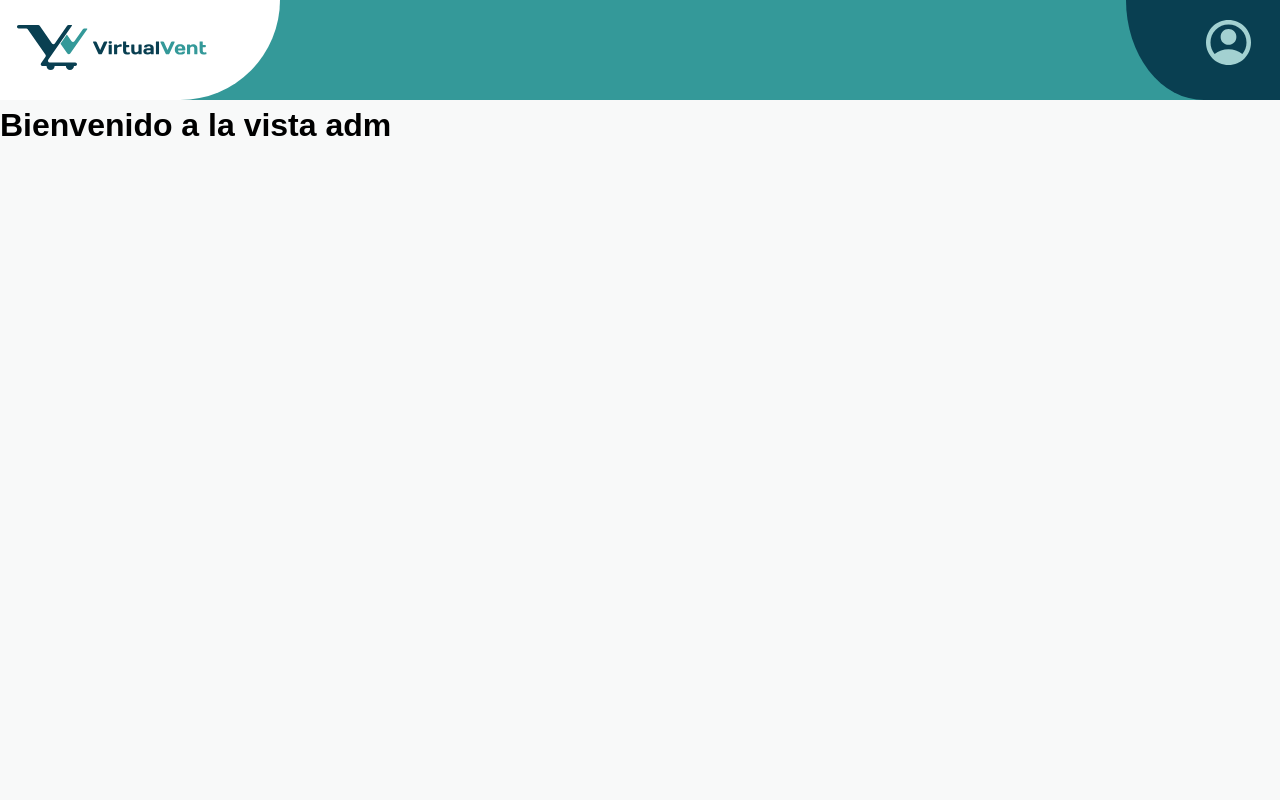
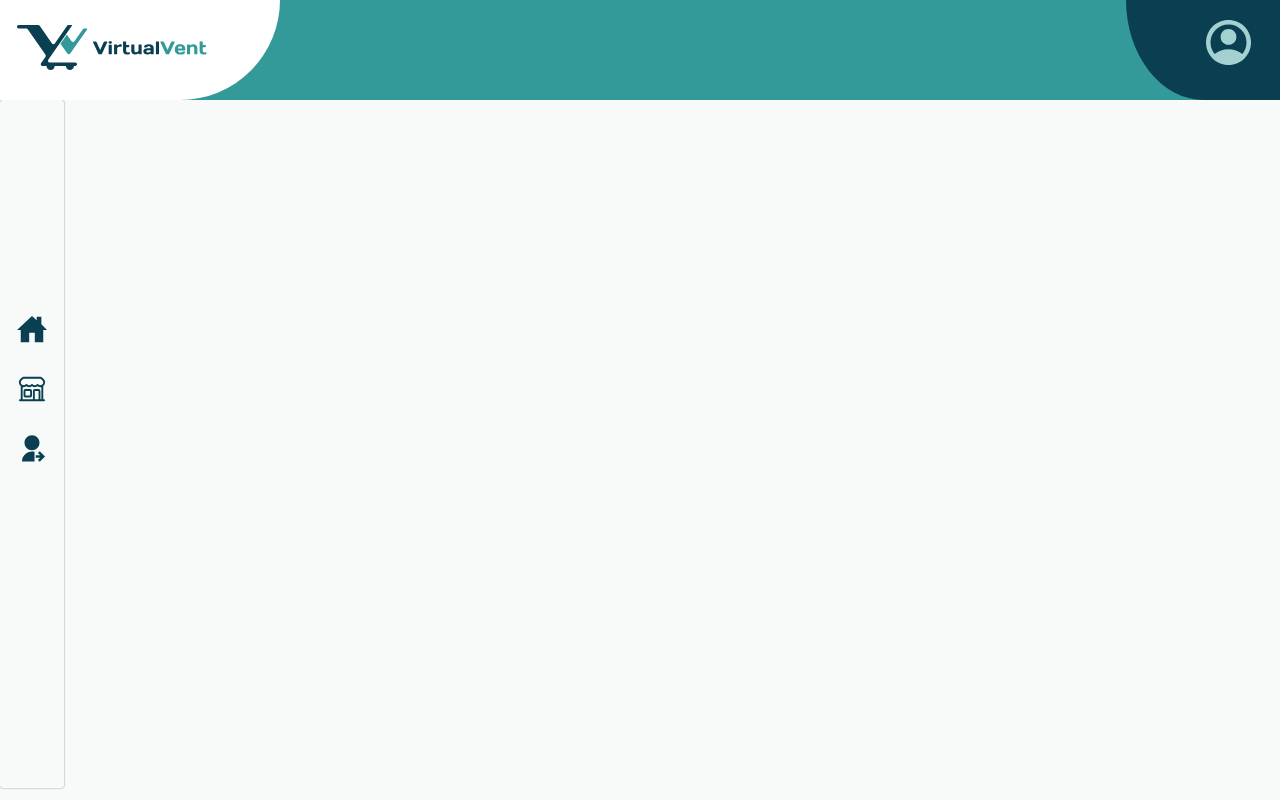
Before and after one commit to transdigitalcoop/virtualvent-cliente, a React (Vite) app: page /admin/home in a window 1280 px wide. Built offline with nearby package versions, Linux system fonts and the light colour scheme; a web font is replaced by a local one.

Commit message:
primeras versiones del panel administrativo

```diff
--- a/src/admin/pages/HomeAdm.jsx
+++ b/src/admin/pages/HomeAdm.jsx
@@ -1,11 +1,12 @@
-import React from 'react'
-import NavbarAdm from '../ui/NavbarAdm'
+import React from 'react';
+import NavbarAdm from '../ui/NavbarAdm';
+import SidebarAdm from '../ui/SidebarAdm';
 
 const HomeAdm = () => {
   return (
     <>
         <NavbarAdm />
-        <h1>Bienvenido a la vista adm</h1>
+        <SidebarAdm />
     </>
   )
 }
--- a/src/admin/pages/LoginAdm.jsx
+++ b/src/admin/pages/LoginAdm.jsx
@@ -1,30 +1,77 @@
-import React from "react";
+import React, { useState } from "react";
 import "../styles/loginadm.css";
 
 const LoginAdm = () => {
-  return(
+  const [email, setEmail] = useState("");
+  const [password, setPassword] = useState("");
+  const [error, setError] = useState("");
+
+  const handleSubmit = async (e) => {
+    e.preventDefault();
+    setError("");
+
+    try {
+      const response = await fetch("http://localhost:4000/api/superusuarios/login", {
+        method: "POST",
+        headers: {
+          "Content-Type": "application/json",
+        },
+        body: JSON.stringify({ email, password }),
+      });
+
+      if (!response.ok) {
+        throw new Error("Login failed");
+      }
+
+      const data = await response.json();
+      // Manejar la respuesta del backend, por ejemplo, guardar el token en localStorage
+      localStorage.setItem("token", data.token);
+      // Redirigir al usuario a la página de administración
+      window.location.href = "/admin/home";
+    } catch (error) {
+      setError("Error al iniciar sesión. Por favor, verifica tus credenciales.");
+    }
+  };
+
+  return (
     <>
       <div className="admin-container">
         <div className="admin-container-login">
           <h1>Bienvenido a VirtualVent</h1>
           <div className="admin-container-login-form">
-                    <form>
+            <form onSubmit={handleSubmit}>
               <div className="admin-container-login-form-group">
                 <label htmlFor="email">Email:</label>
-                            <input type="email" id="email" name="email" required />
+                <input
+                  type="email"
+                  id="email"
+                  name="email"
+                  value={email}
+                  onChange={(e) => setEmail(e.target.value)}
+                  required
+                />
               </div>
               <div className="admin-container-login-form-group">
                 <label htmlFor="password">Contraseña:</label>
-                            <input type="password" id="password" name="password" required />
+                <input
+                  type="password"
+                  id="password"
+                  name="password"
+                  value={password}
+                  onChange={(e) => setPassword(e.target.value)}
+                  required
+                />
               </div>
               <div className="admin-container-login-form-submit">
                 <button type="submit">Iniciar sesión</button>
               </div>
+              <p className={`error ${error ? "show" : ""}`}>{error}</p>
             </form>
           </div>
         </div>
       </div>
     </>
-  )};
+  );
+};
 
 export default LoginAdm;
--- a/src/admin/styles/loginadm.css
+++ b/src/admin/styles/loginadm.css
@@ -14,7 +14,7 @@ body {
   margin: auto;
   background-color: white;
   width: 400px;
-  height: 360px;
+  min-height: 360px; /* Cambiado de height a min-height */
   padding: 1% 3%;
   border-width: 2px;
   border-color: black;
@@ -23,6 +23,7 @@ body {
   box-shadow: 0px 0px 5px #0006;
   display: flex;
   flex-direction: column;
+  transition: min-height 0.3s ease; /* Cambiado de height a min-height */
 }
 
 .admin-container-login h1 {
@@ -41,13 +42,13 @@ body {
   border-radius: 5px;
 }
 
-.admin-container-login-form-submit{
-    display: flex;
-    align-items: center;
-    justify-content: center;
+.admin-container-login-form-submit {
+  display: flex;
+  align-items: center;
+  justify-content: center;
 }
 
-.admin-container-login-form-submit button{
+.admin-container-login-form-submit button {
   background-color: #349999;
   font-size: 20px;
   color: azure;
@@ -58,6 +59,20 @@ body {
   font-weight: bold;
 }
 
-.admin-container-login-form-submit button:hover{
+.admin-container-login-form-submit button:hover {
   background-color: #349988;
 }
+
+.error {
+  color: red;
+  margin-top: 10px;
+  text-align: center;
+  visibility: hidden;
+  max-height: 0;
+  transition: max-height 0.3s ease, visibility 0.3s ease;
+}
+
+.error.show {
+  visibility: visible;
+  max-height: 100px; /* Ajusta este valor según sea necesario */
+}
--- /dev/null
+++ b/src/admin/styles/sidebaradm.css
@@ -0,0 +1,38 @@
+.sidebar-adm-container{
+    height: 86vh;
+    width: 5%;
+    border-radius: 3px;
+    box-shadow: 0px 0px 2px 0px gray;
+}
+
+.sidebar-adm-container .sidebar-adm-options{
+    height: 100%;
+    display: flex;
+}
+
+.sidebar-adm-container .sidebar-adm-options ul{
+    width: 100%;
+    display: flex;
+    flex-direction: column;
+    align-items: center;
+    list-style: none;
+    margin-top: 200px;
+}
+
+.sidebar-adm-container .sidebar-adm-options ul li{
+    width: 100%;
+    text-align: center;
+    padding: 10px;
+    height: 60px;
+    cursor: pointer;
+}
+
+.sidebar-adm-container .sidebar-adm-options ul li:hover{
+    background-color: #a3d1d1;
+}
+
+.sidebar-adm-container .sidebar-adm-options ul li a{
+    text-decoration: none;
+    color: #093f51;
+    font-size: 30px;
+}
--- /dev/null
+++ b/src/admin/ui/SidebarAdm.jsx
@@ -0,0 +1,22 @@
+import React from 'react'
+import '../styles/sidebaradm.css'
+import { IoHomeSharp } from "react-icons/io5";
+import { HiOutlineBuildingStorefront } from "react-icons/hi2";
+import { RiUserSharedFill } from "react-icons/ri";
+const SidebarAdm = () => {
+  return (
+    <>
+        <div className="sidebar-adm-container">
+            <div className="sidebar-adm-options">
+                <ul>
+                    <li><a href="#"><IoHomeSharp /></a></li>
+                    <li><a href="#"><HiOutlineBuildingStorefront /></a></li>
+                    <li><a href="#"><RiUserSharedFill /></a></li>
+                </ul>
+            </div>
+        </div>
+    </>
+  )
+}
+
+export default SidebarAdm
```
Lines whose indentation alone changed are shown as unchanged.
